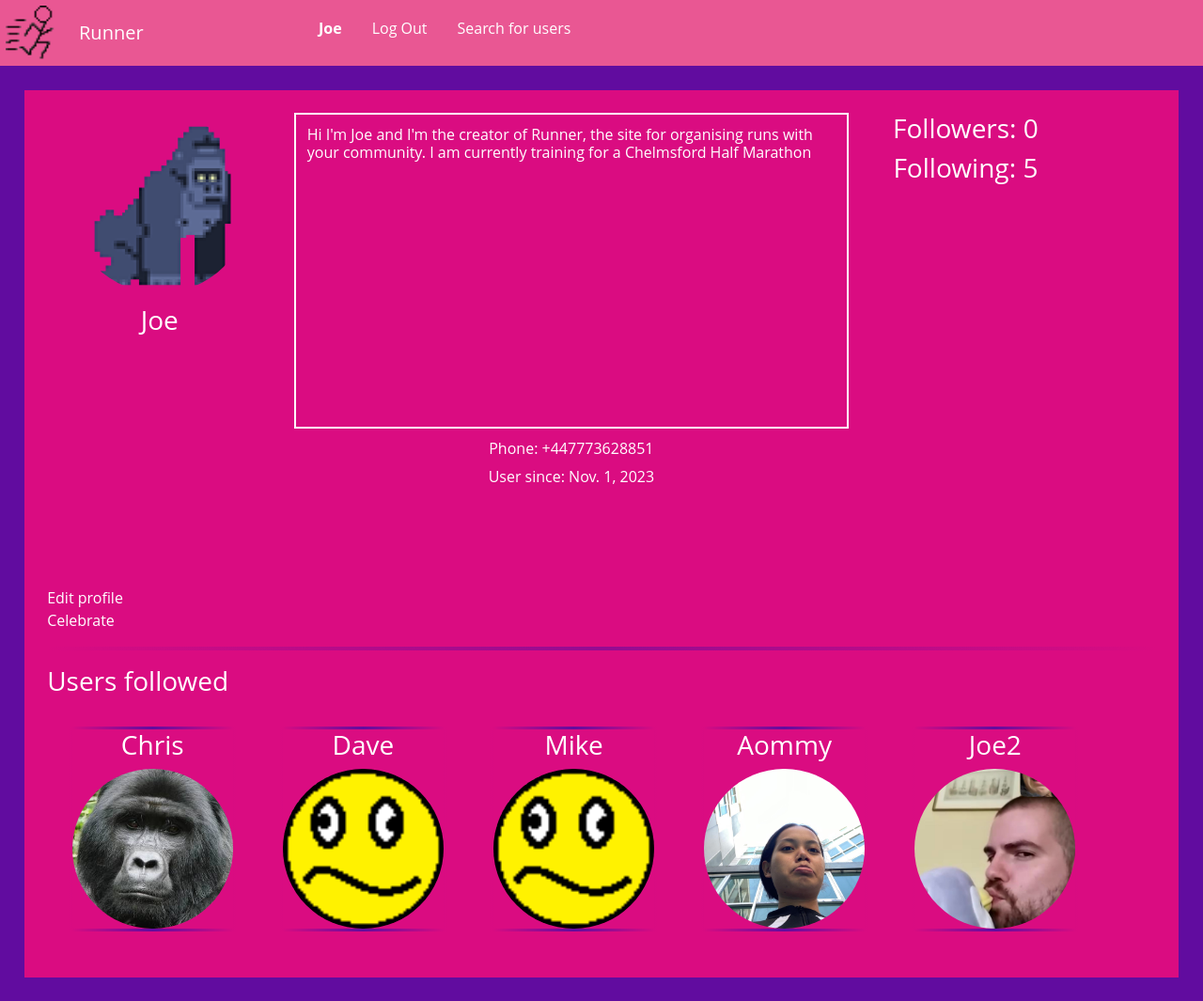
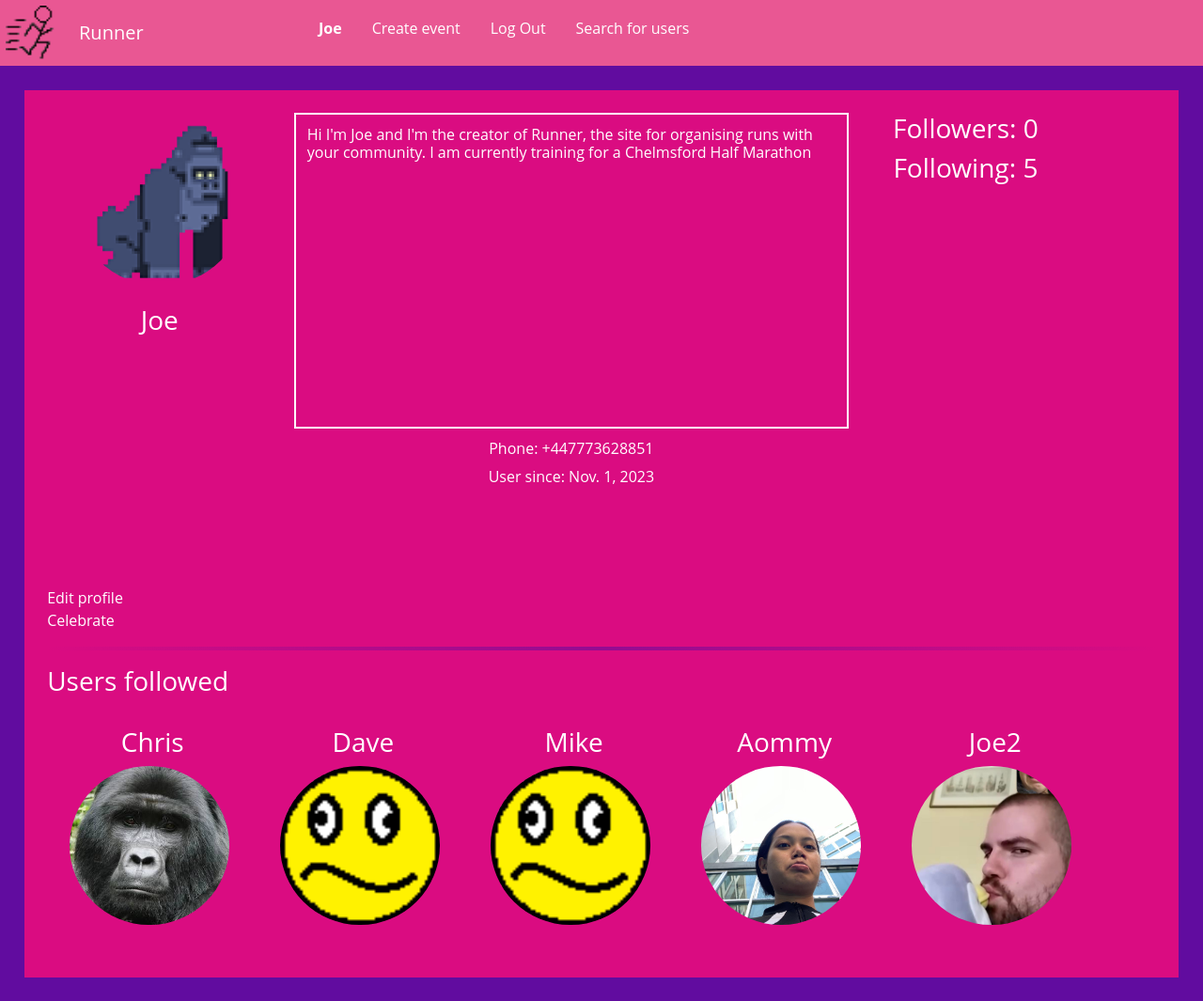
Before and after one commit to JoeOvenden/Portfolio-Website, a Django app: a page that uses runner/templates/runner/layout.html in a window 1280 px wide. Shown: the whole page at 94% size. Run offline with Django 4.2, Linux system fonts and the light colour scheme; a user stored in the database is signed in; data comes from the database, SQL or seed files in the repository; both versions use the stored data as it was after the commit; some libraries are stand-ins or nearby versions.

Commit message:
- Added events     - Currently one can upload gpx files but nothing has been done with that yet     - Playing around with embedding leafletjs maps in the create event page, however        I think it makes more sense for one to have to upload a gpx file and then the        gpx files to set the start and end points - Added 404 page

```diff
--- /dev/null
+++ b/requirements.txt
@@ -0,0 +1 @@
+Django==<4.2.6>
--- a/runner/admin.py
+++ b/runner/admin.py
@@ -7,6 +7,10 @@ class UserAdmin(admin.ModelAdmin):
 class FollowAdmin(admin.ModelAdmin):
     list_display = ("user_following", "user_followed")
 
+class EventAdmin(admin.ModelAdmin):
+    list_display = ("organiser", "date", "time", "description")
+
 # Register your models here.
 admin.site.register(User, UserAdmin)
 admin.site.register(Follow, FollowAdmin)
+admin.site.register(Event, EventAdmin)
--- a/runner/models.py
+++ b/runner/models.py
@@ -1,6 +1,7 @@
 from django.contrib.auth.models import AbstractUser, Group
 from django.db import models
 from phonenumber_field.modelfields import PhoneNumberField
+import datetime
 
 
 class User(AbstractUser):
@@ -22,6 +23,16 @@ class Follow(models.Model):
     user_following = models.ForeignKey(User, on_delete=models.CASCADE, related_name="followings")
     user_followed = models.ForeignKey(User, on_delete=models.CASCADE, related_name="followers")
 
+
+class Event(models.Model):
+    organiser = models.ForeignKey(User, on_delete=models.SET_NULL, related_name="events_organised", null=True)
+    date_created = models.DateTimeField(auto_now_add=True)
+    date = models.DateField(default=datetime.date.today)
+    time = models.TimeField(default=datetime.datetime.now().time())
+    description = models.CharField(max_length=400)
+    # start_point = gis_models.PointField()
+    # end_point = gis_models.PointField()
+    route = models.FileField(upload_to='gpx_files', blank=True)
 """
 FROM NETWORK
 
--- a/runner/static/styles.css
+++ b/runner/static/styles.css
@@ -11,11 +11,17 @@
   overflow: hidden;
 }
 
-#profile-cards #profile-card #profile-pic-container img, #profile #profile-info #pic #profile-pic-container img {
+#profile #profile-info #pic #profile-pic-container img, #profile-cards #profile-card #profile-pic-container img {
+  width: 96%;
+  height: 96%;
+  object-fit: cover;
+  border-radius: 50%;
+  transition: width 0.2s ease-in-out, height 0.2s ease-in-out;
+}
+
+#profile-cards #profile-card #profile-pic-container img:hover {
   width: 100%;
   height: 100%;
-  object-fit: cover;
-  border-radius: 50%;
 }
 
 * {
@@ -32,10 +38,19 @@ textarea::placeholder, input::placeholder {
   color: white;
 }
 
+#startMap, #endMap {
+  height: 300px;
+  width: 600px;
+}
+
 body {
   background-color: rgb(97, 12, 159);
   height: 100%;
   width: 100%;
+}
+
+select {
+  background: rgb(233, 87, 147);
 }
 
 .my-navbar {
@@ -205,10 +220,6 @@ form {
   display: flex;
   flex-direction: column;
   margin: 2%;
-  border: 3px solid;
-  border-radius: 24px;
-  border-image: linear-gradient(to right, rgb(218, 12, 129), rgb(97, 12, 159), rgb(218, 12, 129));
-  border-image-slice: 1;
 }
 #profile-cards #profile-card h3 {
   align-self: center;
--- a/runner/static/styles.scss
+++ b/runner/static/styles.scss
@@ -22,10 +22,20 @@ $font-color-grey: #c5c5c5;
 }
 
 %square-image {
+    width: 96%;
+    height: 96%;
+    object-fit: cover;
+    border-radius: 50%;
+    transition: width 0.2s ease-in-out, height 0.2s ease-in-out;
+}
+
+%square-image-with-hover {
+    @extend %square-image;
+}
+
+%square-image-with-hover:hover {
     width: 100%;
     height: 100%;
-    object-fit: cover;
-    border-radius: 50%;
 }
 
 .padded {
@@ -46,10 +56,19 @@ textarea::placeholder, input::placeholder {
     color: white;
 }
 
+#startMap, #endMap {
+    height: 300px;
+    width: 600px;
+}
+
 body {
     background-color: $theme-color4;
     height: 100%;
     width: 100%;
+}
+
+select {
+    background: $theme-color1;
 }
 
 .my-navbar {
@@ -252,10 +271,6 @@ form {
         display: flex;
         flex-direction: column;
         margin: 2%;
-        border: 3px solid;
-        border-radius: 24px;
-        border-image: linear-gradient(to right, $theme-color2, $theme-color4, $theme-color2);
-        border-image-slice: 1;
 
         h3 {
             align-self: center;
@@ -265,7 +280,7 @@ form {
             @extend %square-image-container;
 
             img {
-                @extend %square-image;
+                @extend %square-image-with-hover;
             }
         }
     }
--- a/runner/templates/runner/404-profile.html
+++ b/runner/templates/runner/404.html
@@ -4,7 +4,7 @@
 
     <div id="top-container">
 
-        <h2>Profile does not exist.</h2>
+        <h2>Error: page does not exist.</h2>
 
     </div>
 
--- a/runner/templates/runner/layout.html
+++ b/runner/templates/runner/layout.html
@@ -7,6 +7,7 @@
         <link rel="stylesheet" href="https://stackpath.bootstrapcdn.com/bootstrap/4.4.1/css/bootstrap.min.css" integrity="sha384-Vkoo8x4CGsO3+Hhxv8T/Q5PaXtkKtu6ug5TOeNV6gBiFeWPGFN9MuhOf23Q9Ifjh" crossorigin="anonymous">
         <link href="{% static 'styles.css' %}" rel="stylesheet">
         <link rel="icon" type="image/x-icon" href="{{ MEDIA_URL }}/logo.png">
+        {% block head %}{% endblock %}
     </head>
     <body>
         <div class="my-navbar row">
@@ -21,6 +22,7 @@
             <div class="links col-9">
                 {% if user.is_authenticated %}
                     <strong><a href="{% url 'profile' user.username %}">{{ user.username }}</a></strong>
+                    <a class="nav-link" href="{% url 'create_event' %}">Create event</a>
                     <a class="nav-link" href="{% url 'logout' %}">Log Out</a>
                     <a class="nav-link" href="{% url 'user_search' %}">Search for users</a>
                 {% else %}
--- a/runner/urls.py
+++ b/runner/urls.py
@@ -12,5 +12,8 @@ urlpatterns = [
     path("edit_profile", views.edit_profile, name="edit_profile"),
     path("follow", views.follow, name="follow"),
     path("celebrate/<str:username>", views.celebrate, name="celebrate"),
-    path("user_search", views.user_search, name="user_search")
+    path("user_search", views.user_search, name="user_search"),
+    path("create_event", views.create_event, name="create_event"),
+    path("event/<int:event_id>", views.event_page, name="event"),
+    path("404", views.page_not_found, name="404")
 ]
--- a/runner/views.py
+++ b/runner/views.py
@@ -72,7 +72,7 @@ def profile(request, username):
         user = User.objects.get(username=username)
 
     except User.DoesNotExist:
-        return render(request, "runner/404-profile.html")
+        return redirect('404')
 
     if request.user.is_anonymous or not user.followers.filter(user_following=request.user).exists():
         is_following = False
@@ -224,3 +224,51 @@ def user_search(request):
     return render(request, "runner/user-search.html", {
         "profiles": profiles
     })
+
+
+def create_event(request):
+    # If user has created a new event
+    if request.method == "POST":
+
+        # Make a new event object, and then load the form information into a profile form
+        # with the event linked to it
+        event = Event()
+        form = EventForm(request.POST, request.FILES, instance=event)
+
+        # Check if the form is invalid and if so return the form with an error message
+        if not form.is_valid():
+            return render(request, "runner/create_event.html", {
+                "form": form,
+                "error_message": "Invalid form"
+            })
+
+        # Save the form, (and so saving the event details)
+        form.save()
+
+        # Set the event organiser and then save
+        event.organiser = request.user
+        event.save()
+
+        # Redirect user to the new event page
+        return redirect(f'event/{event.id}')
+
+
+    form = EventForm()
+    return render(request, "runner/create_event.html", {
+        "form": form
+    })
+
+
+def event_page(request, event_id):
+    try:
+        event = Event.objects.get(id = event_id)
+    except Event.DoesNotExist:
+        return redirect('404')
+
+    return render(request, "runner/event.html", {
+        "event": event
+    })
+
+
+def page_not_found(request):
+    return render(request, "runner/404.html")
```
Also changed, not shown: runner/forms.py (+11 -0 lines), runner/static/map.js (added, +31 -0 lines), runner/templates/runner/create_event.html (added, +46 -0 lines), runner/templates/runner/event.html (added, +23 -0 lines), db.sqlite3, media/profile_pics/kisspng-giphy-harambe-pixel-gun-5b185b446bedc9.0077436415283228844421.png (added), runner/migrations/0011_event.py (added), runner/migrations/0012_remove_event_event_datetime_event_date_event_time.py (added), 2 other files.
